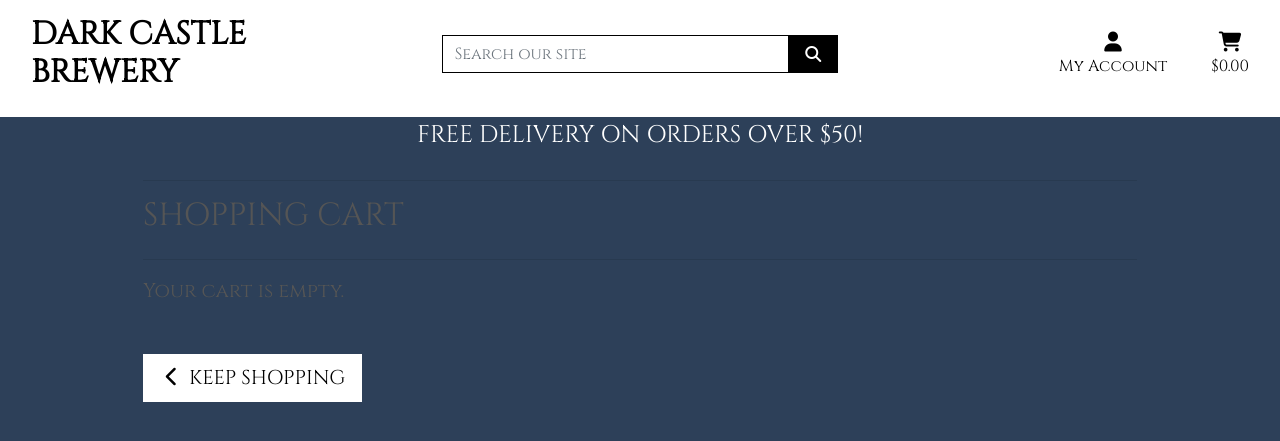
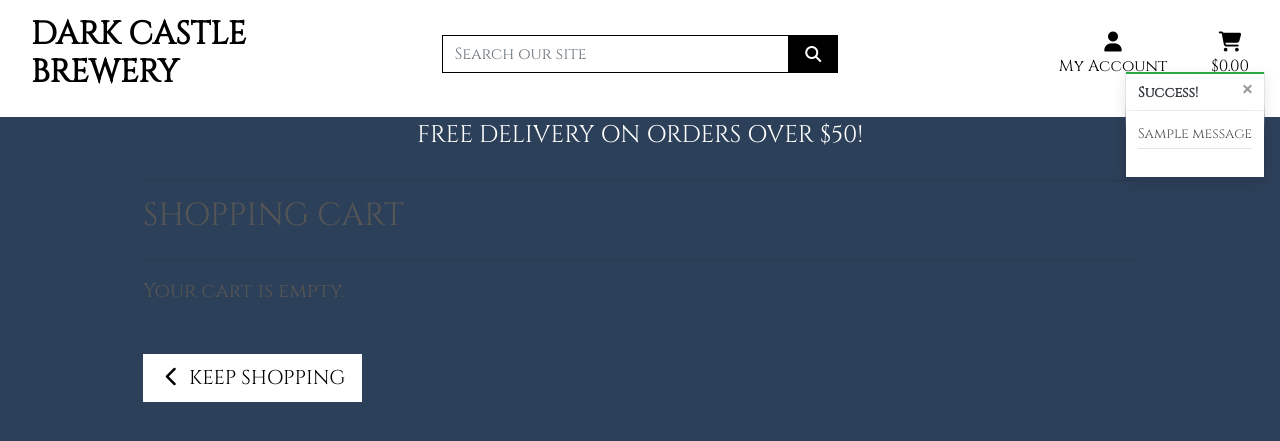
Before and after one commit to Code-Institute-Submissions/Dark-Castle-Brewery1, a Django app: page /cart/ in a window 1280 px wide. Shown: the top 441 px of the page. Run offline with Django 3.2, Linux system fonts and the light colour scheme; tables that the repository leaves empty hold one stand-in row (values such as "Sample post"); one stand-in notice (Sample message) is shown; some libraries are stand-ins or nearby versions.

Commit message:
Added toasts

```diff
--- a/cart/views.py
+++ b/cart/views.py
@@ -13,6 +13,7 @@
 def add_to_cart(request, item_id):
     """ Add a quantity of the specified product to the shopping cart """
 
+    product = Product.objects.get(pk=item_id)
     quantity = int(request.POST.get('quantity'))
     redirect_url = request.POST.get('redirect_url')
     cart = request.session.get('cart', {})
@@ -21,6 +22,7 @@
         cart[item_id] += quantity
     else:
         cart[item_id] = quantity
+    messages.success(request, f'Added {product.name} to your cart')
 
     request.session['cart'] = cart
     return redirect(redirect_url)
--- a/dark_castle/settings.py
+++ b/dark_castle/settings.py
@@ -156,3 +156,5 @@
 
 FREE_DELIVERY_THRESHOLD = 50
 STANDARD_DELIVERY_PERCENTAGE = 10
+
+MESSAGE_STORAGE = 'django.contrib.messages.storage.session.SessionStorage'
--- a/static/css/base.css
+++ b/static/css/base.css
@@ -76,6 +76,23 @@
 
 }
 
+/* Move and tidy up! */
+.message-container {
+    position: fixed;
+    top: 72px;
+    right: 15px;
+    z-index: 9999999999;
+}
+
+.custom-toast{
+    overflow: available;
+}
+
+.toast-capper {
+    height: 2px;
+}
+
+
 
 .btt-link,
 .update-link,
--- a/templates/base.html
+++ b/templates/base.html
@@ -111,9 +111,24 @@
         </div>
     </header>
 
-    {% if messages %}
-        <div class="message-container"></div>
-    {% endif %}
+{% if messages %}
+    <div class="message-container">
+        {% for message in messages %}
+            {% with message.level as level %}
+                {% if level == 40 %}
+                    {% include 'includes/toasts/toast_error.html' %}
+                {% elif level == 30 %}
+                    {% include 'includes/toasts/toast_warning.html' %}
+                {% elif level == 25 %}
+                    {% include 'includes/toasts/toast_success.html' %}
+                {% else %}
+                    {% include 'includes/toasts/toast_info.html' %}
+                {% endif %}
+            {% endwith %}
+        {% endfor %}
+    </div>
+{% endif %}
+
 
     {% block page_header %}
     {% endblock %}
@@ -121,8 +136,11 @@
     {% block content %}
     {% endblock %}
 
-    {% block postloadjs %}
-    {% endblock %}
+{% block postloadjs %}
+    <script type="text/javascript">
+        $('.toast').toast('show');
+    </script>
+{% endblock %}
 
 
   </body>
--- /dev/null
+++ b/templates/includes/toasts/toast_success.html
@@ -0,0 +1,54 @@
+<div class="toast custom-toast rounded-0 border-top-0" data-autohide="false">
+    <div class="arrow-up arrow-success"></div>
+    <div class="w-100 toast-capper bg-success"></div>
+    <div class="toast-header bg-white text-dark">
+        <strong class="mr-auto">Success!</strong>
+        <button type="button" class="ml-2 mb-1 close text-dark" data-dismiss="toast" aria-label="Close">
+            <span aria-hidden="true">&times;</span>
+        </button>
+    </div>
+    <div class="toast-body bg-white">
+        <div class="row">
+            <div class="col">
+                {{ message }}
+                <hr class="mt-1 mb-3">
+            </div>
+        </div>
+        {% if grand_total %}
+            <p class="logo-font bg-white text-black py-1">Your Bag ({{ product_count }})</p>
+            <div class="bag-notification-wrapper">
+                {% for item in bag_items %}
+                    <div class="row">
+                        <div class="col-3 my-1">
+                            <img class="w-100" src="{{ item.product.image.url }}">
+                        </div>
+                        <div class="col-9">
+                            <p class="my-0"><strong>{{ item.product.name }}</strong></p>
+                            <p class="my-0 small">Size: {% if item.product.has_sizes %}{{ item.size|upper }}{% else %}N/A{% endif %}</p>
+                            <p class="my-0 small text-muted">Qty: {{ item.quantity }}</p>
+                        </div>
+                    </div>
+                {% endfor %}
+            </div>
+            <div class="row">
+                <div class="col">
+                    <strong><p class="mt-3 mb-1 text-black">
+                        Total{% if free_delivery_delta > 0 %} (Exc. delivery){% endif %}:
+                        <span class="float-right">${{ total|floatformat:2 }}</span>
+                    </p></strong>
+                    {% if free_delivery_delta > 0 %}
+                        <p class="mb-0 p-2 bg-warning shadow-sm text-black text-center">
+                            Spend <strong>${{ free_delivery_delta }}</strong> more to get free next day delivery!
+                        </p>
+                    {% endif %}
+                    <a href="{% url 'view_bag' %}" class="btn btn-black btn-block rounded-0">
+                        <span class="text-uppercase">Go To Secure Checkout</span>
+                        <span class="icon">
+                            <i class="fas fa-lock"></i>
+                        </span>
+                    </a>
+                </div>
+            </div>
+        {% endif %}
+    </div>
+</div>
```
Also changed, not shown: templates/includes/toasts/toast_error.html (added, +13 -0 lines), templates/includes/toasts/toast_info.html (added, +13 -0 lines), templates/includes/toasts/toast_warning.html (added, +13 -0 lines).
